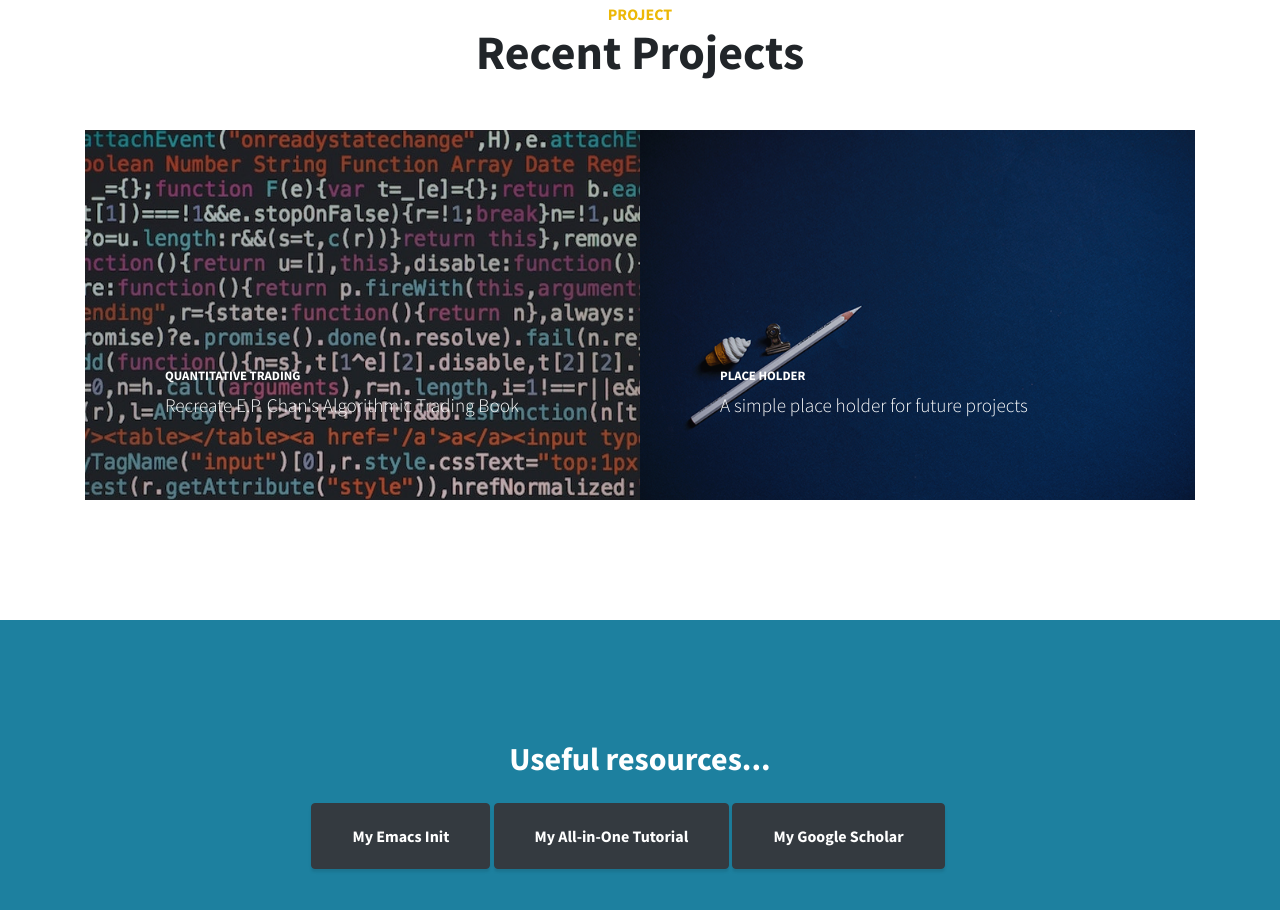
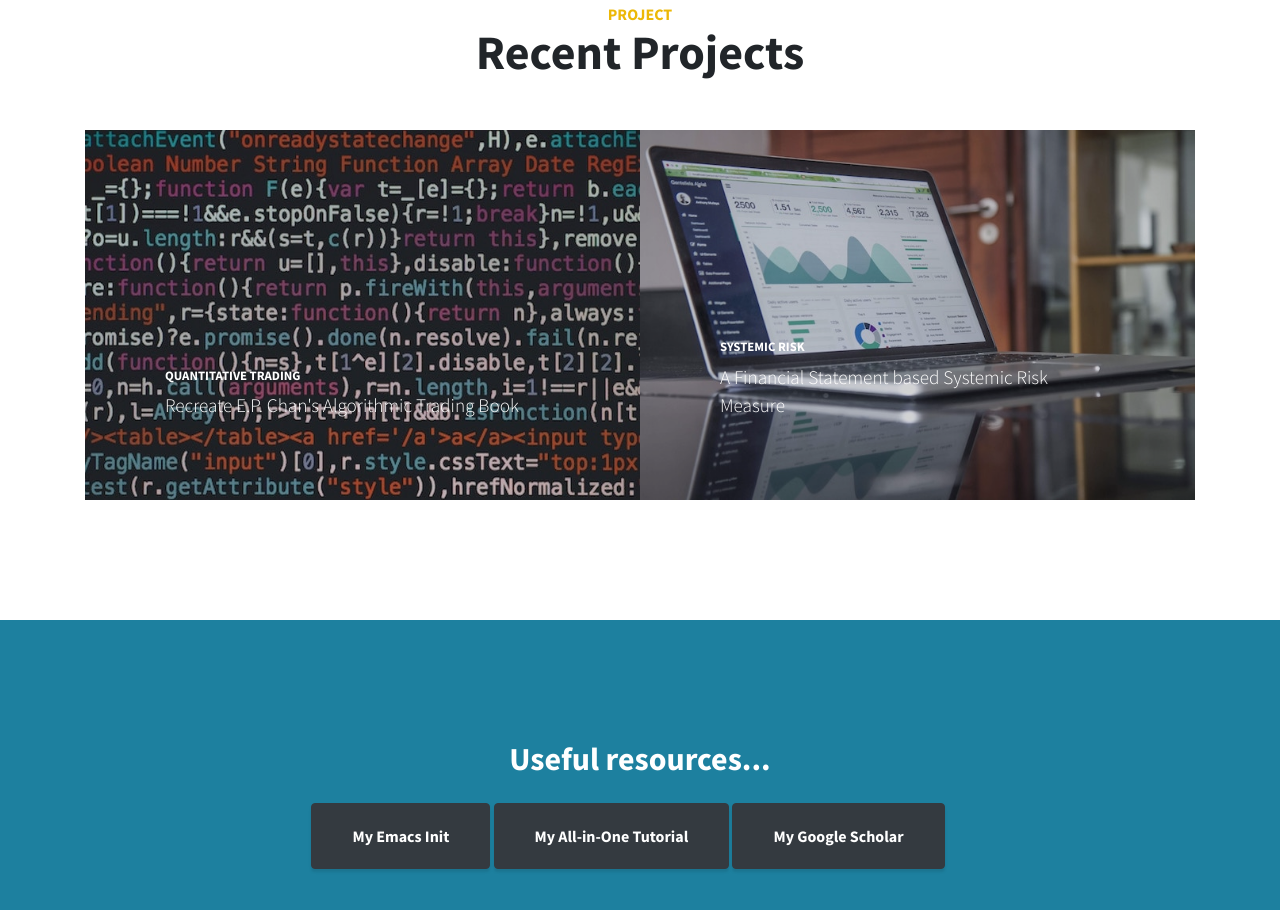
Before and after one commit to zazhang/zazhang.github.io, a plain HTML site: page index.html in a window 1280 px wide. Shown: the part 1800-2710 px from the top of the page. Drawn offline with Linux system fonts and the light colour scheme.

Commit message:
Update projects

```diff
--- a/index.html
+++ b/index.html
@@ -163,14 +163,14 @@
           </div>
 
           <div class="col-lg-6">
-            <a class="portfolio-item" href="#">
+            <a class="portfolio-item" href="https://papers.ssrn.com/sol3/papers.cfm?abstract_id=3008946">
               <span class="caption">
                 <span class="caption-content">
-                  <h2>Place Holder</h2>
-                  <p class="mb-0">A simple place holder for future projects</p>
+                  <h2>Systemic Risk</h2>
+                  <p class="mb-0">A Financial Statement based Systemic Risk Measure</p>
                 </span>
               </span>
-              <img class="img-fluid" src="assets/img/placeholder-2.jpg" alt="">
+              <img class="img-fluid" src="assets/img/finance.jpg" alt="">
             </a>
           </div>
           <!--
```
Also changed, not shown: assets/img/finance.jpg (added).
